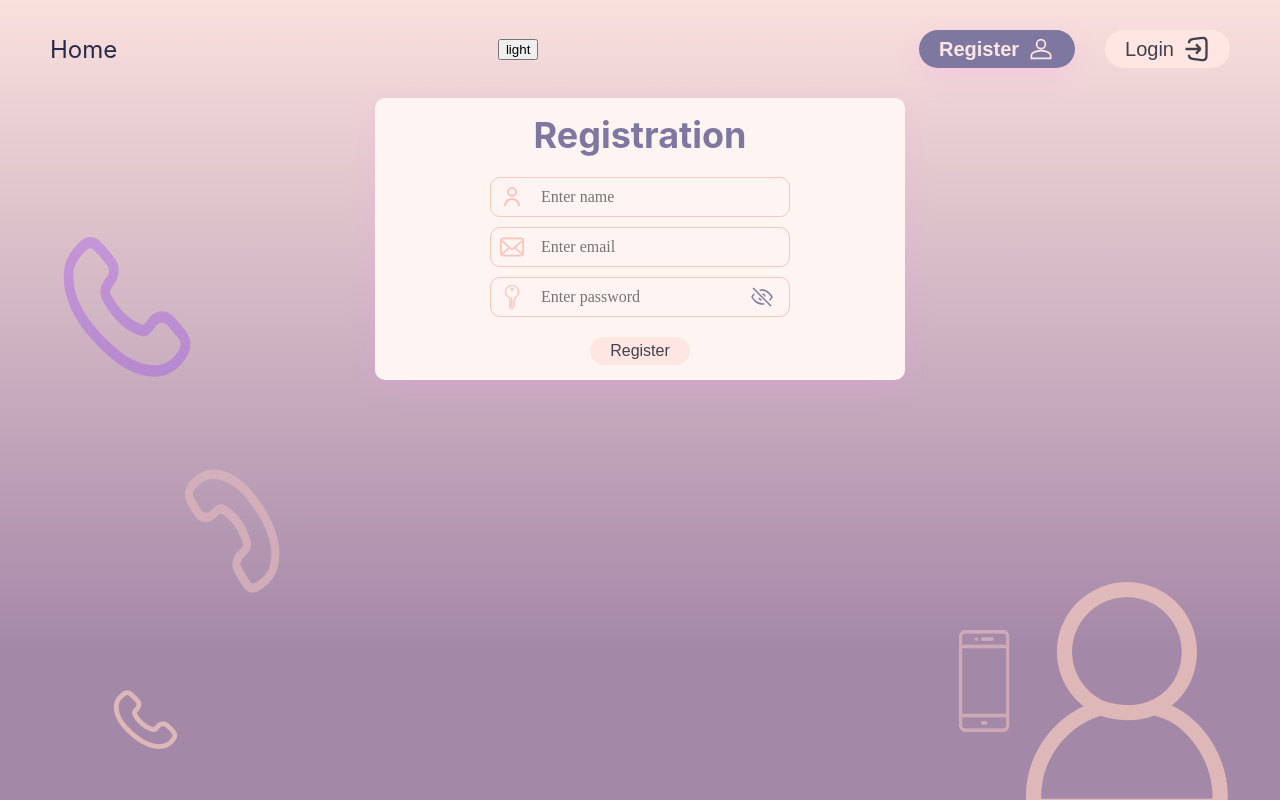
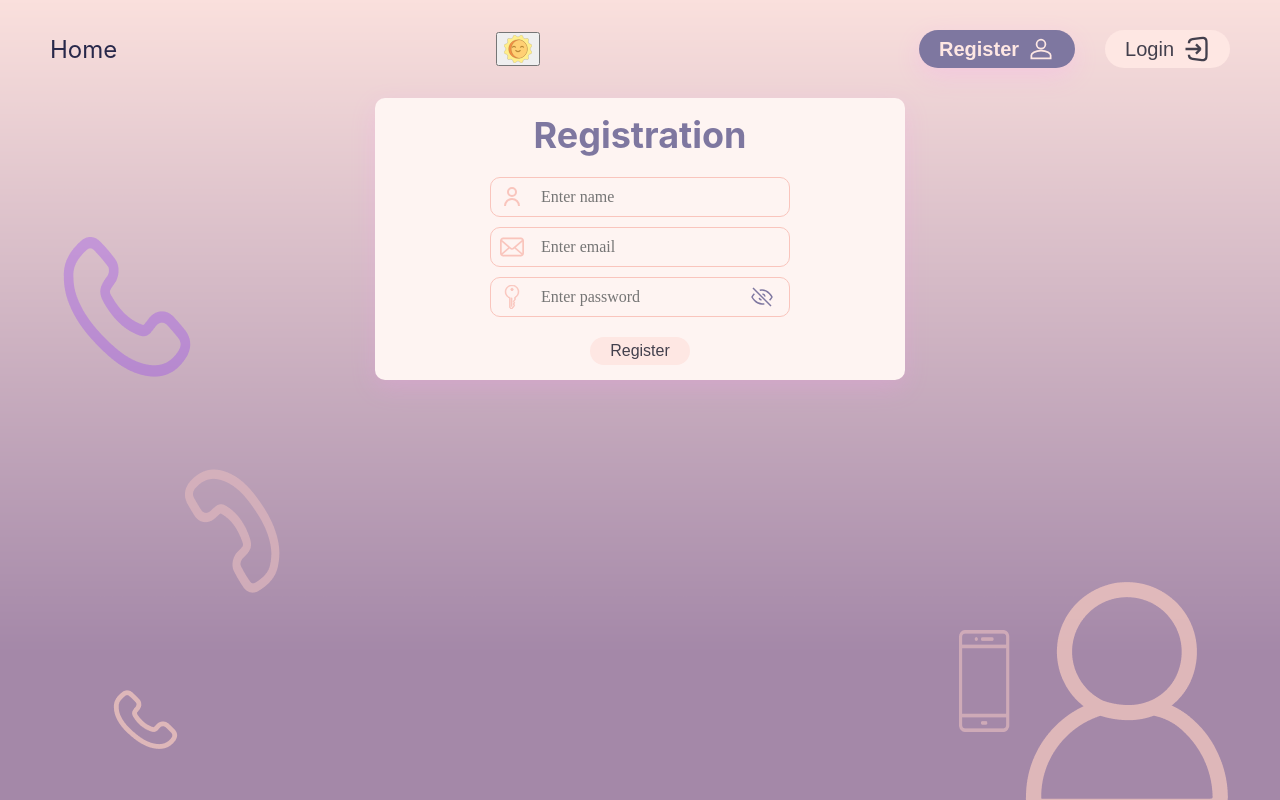
Before and after one commit to sofiagakalo1/Phonebook, a React (Create React App) app: page /phonebook/register in a window 1280 px wide. Built offline with nearby package versions, Linux system fonts and the light colour scheme.

Commit message:
themeSwithcer button

```diff
--- a/src/components/Switchers/ThemeSwitcher/ThemeSwitcher.jsx
+++ b/src/components/Switchers/ThemeSwitcher/ThemeSwitcher.jsx
@@ -1,5 +1,6 @@
 import React, { useContext } from "react";
 import { ThemeContext } from "../../../utils/ThemeProvider/ThemeProvider";
+import Icon from "../../../shared/Icon/Icon";
 
 import css from "./ThemeSwitcher.module.scss";
 
@@ -7,9 +8,15 @@ const ThemeSwitcher = () => {
   const { theme, toggleTheme } = useContext(ThemeContext);
 
   return (
-    <div>
-      <button onClick={toggleTheme}>{theme}</button>
-    </div>
+    <button
+      onClick={toggleTheme}
+    >
+       {theme === 'light' ? (
+        <Icon id="sun" h="28" w="28" />
+      ) : (
+        <Icon id="moon" h="28" w="28" />
+      )}
+    </button>
   );
 };
 
```
Also changed, not shown: src/assets/icons/icons.svg.
